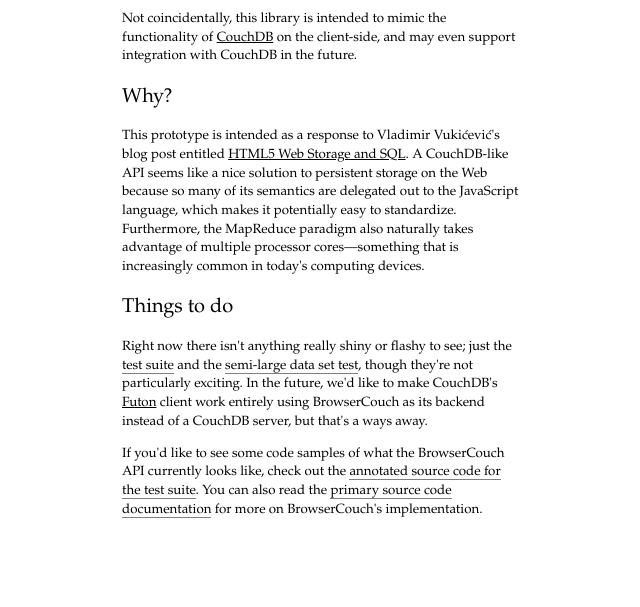
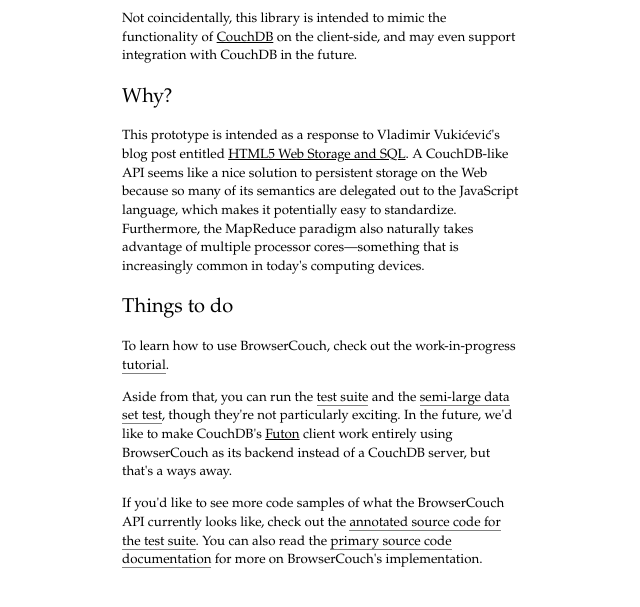
Before and after one commit to mikeal/browsercouch, a plain HTML site: page index.html in a window 1280 px wide. Shown: the part 159-766 px from the top of the page, without its empty margins (108-748 px from the left). Drawn offline with Linux system fonts and the light colour scheme; a script that the page names is missing.

Commit message:
Linked to tutorial from index page.

```diff
--- a/index.html
+++ b/index.html
@@ -37,16 +37,19 @@
 
     <h2>Things to do</h2>
 
-    <p>Right now there isn't anything really shiny or flashy to see;
-    just the <a class="intra-wiki" href="tests.html">test suite</a>
-    and the <a class="intra-wiki" href="big.html">semi-large data set
-    test</a>, though they're not particularly exciting. In the future,
-    we'd like to make
-    CouchDB's <a href="http://couchdb.apache.org/screenshots.html">Futon</a>
+    <p>To learn how to use BrowserCouch, check out the
+    work-in-progress <a class="intra-wiki"
+    href="tutorial.html">tutorial</a>.</p>
+
+    <p>Aside from that, you can run the <a class="intra-wiki"
+    href="tests.html">test suite</a> and the <a class="intra-wiki"
+    href="big.html">semi-large data set test</a>, though they're not
+    particularly exciting. In the future, we'd like to make CouchDB's
+    <a href="http://couchdb.apache.org/screenshots.html">Futon</a>
     client work entirely using BrowserCouch as its backend instead of
     a CouchDB server, but that's a ways away.</p>
 
-    <p>If you'd like to see some code samples of what the BrowserCouch
+    <p>If you'd like to see more code samples of what the BrowserCouch
     API currently looks like, check out the <a class="intra-wiki"
     href="#js/tests.js">annotated source code for the test suite</a>.
     You can also read the <a class="intra-wiki"
```
